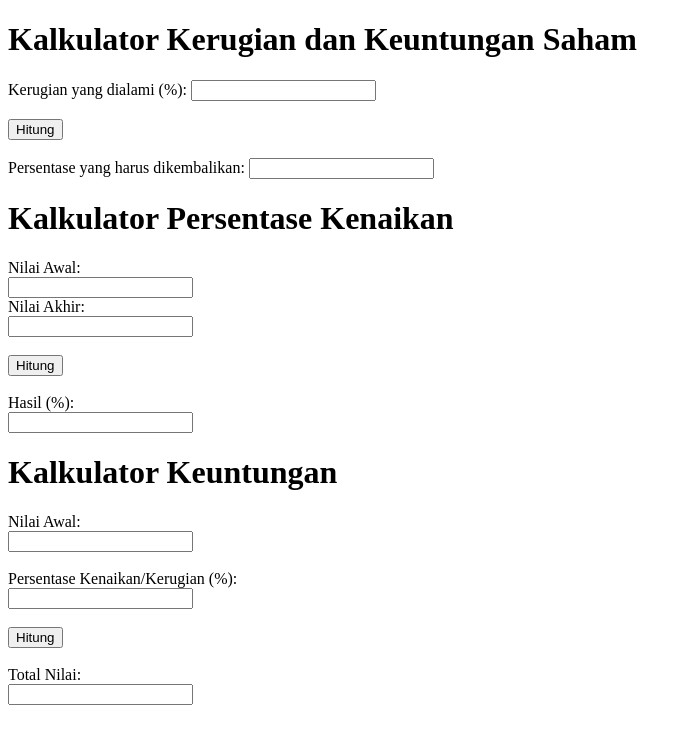
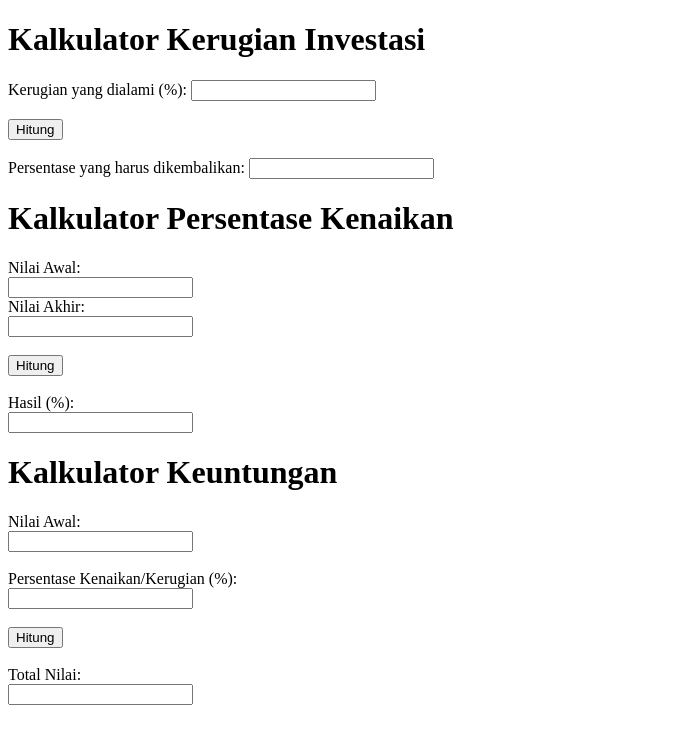
Before and after one commit to un-pstar7/kalkulator-persen, a plain HTML site: page index.html in a window 1280 px wide. Shown: the whole page, without its empty margins (0-691 px from the left). Drawn offline with Linux system fonts and the light colour scheme.

Commit message:
Update index.html

```diff
--- a/index.html
+++ b/index.html
@@ -4,7 +4,7 @@
     <title>Kalkulator Kerugian dan Keuntungan Saham</title>
 </head>
 <body>
-    <h1>Kalkulator Kerugian dan Keuntungan Saham</h1>
+    <h1>Kalkulator Kerugian Investasi</h1>
 
     <label for="kerugian">Kerugian yang dialami (%):</label>
     <input type="number" id="kerugian" step="0.01" required><br>
```
